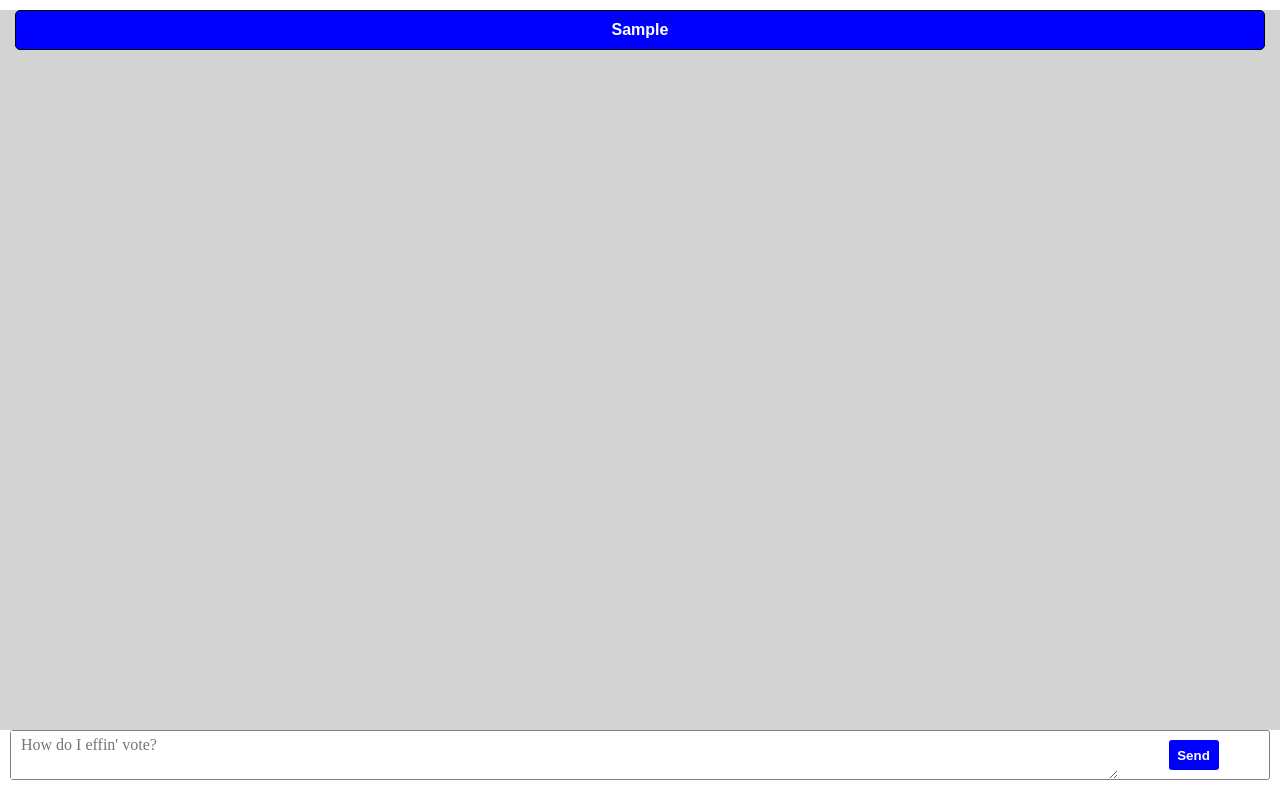
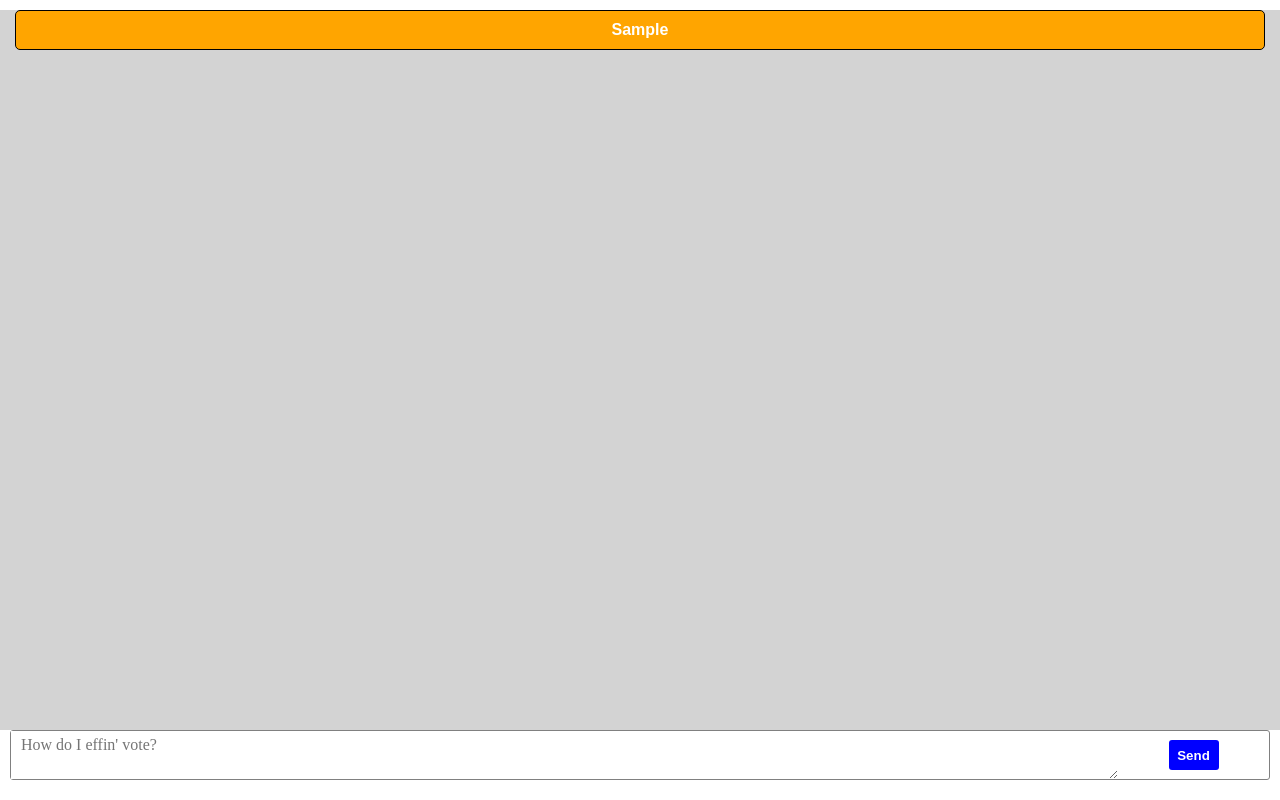
Before and after one commit to tomerovadia/EffingVoteOld, a React (Create React App) app: page / in a window 1280 px wide. Both pictures are taken after typing "Sample" into the empty fields and a click on the button "Send". Built offline with nearby package versions, Linux system fonts and the light colour scheme; no server answers.

Commit message:
Add basic functionality for differentiating sent/received messages

```diff
--- a/src/App.js
+++ b/src/App.js
@@ -4,7 +4,7 @@ import { withRouter } from 'react-router';
 import logo from './logo.svg';
 import './App.css';
 import { fetchBlah, fetchSocketClient } from './actions/actions';
-import { RECEIVE_MESSAGE } from './actions/actions.js';
+import { RECEIVE_MESSAGE, MessageTypeEnum } from './actions/actions.js';
 import Message from './message';
 
 class App extends React.Component {
@@ -38,13 +38,17 @@ class App extends React.Component {
     this.props.store.dispatch({
       type: RECEIVE_MESSAGE,
       message: this.state.message,
+      messageType: MessageTypeEnum.SENT,
     });
     this.setState({message: ""});
   }
 
   render() {
     this.content = this.props.messages.map((message, i) => {
-      return <Message key={i} message={message} />
+      return <Message key={i}
+        message={message.message}
+        messageType={message.messageType}
+      />
     });
 
     return <div className="main-chat">
--- a/src/actions/actions.js
+++ b/src/actions/actions.js
@@ -5,6 +5,8 @@ import * as BlahAPIUtil from '../util/blah_api_util';
 export const RECEIVE_BLAH = 'RECEIVE_BLAH';
 export const RECEIVE_SOCKET_CLIENT = 'RECEIVE_SOCKET_CLIENT';
 export const RECEIVE_MESSAGE = 'RECEIVE_MESSAGE';
+export const MessageTypeEnum = Object.freeze({"SENT":0, "RECEIVED":1,});
+
 
 // Regular object action creators
 
--- a/src/index.js
+++ b/src/index.js
@@ -4,7 +4,7 @@ import './index.css';
 import Root from './Root';
 import * as serviceWorker from './serviceWorker';
 import { configureStore } from './store/store.js';
-import { RECEIVE_MESSAGE } from './actions/actions.js';
+import { RECEIVE_MESSAGE, MessageTypeEnum } from './actions/actions.js';
 
 const store = configureStore();
 
@@ -13,6 +13,7 @@ export const receiveMessage = (message) => {
   store.dispatch({
     type: RECEIVE_MESSAGE,
     message,
+    messageType: MessageTypeEnum.RECEIVED,
   });
 }
 
--- a/src/message.js
+++ b/src/message.js
@@ -1,11 +1,18 @@
 import React from 'react';
 import './messages.css';
+import { RECEIVE_MESSAGE, MessageTypeEnum } from './actions/actions.js';
 
 export default (props) => {
+  var messageTypeClassName;
+  if(props.messageType === MessageTypeEnum.SENT) {
+    messageTypeClassName = "sent-message-bubble";
+  } else if (props.messageType === MessageTypeEnum.RECEIVED) {
+    messageTypeClassName = "received-message-bubble";
+  }
 
   return (
     <div className='message-container'>
-      <div className='message-bubble'>
+      <div className={`message-bubble ${messageTypeClassName}`}>
         <p>{props.message}</p>
       </div>
     </div>
--- a/src/messages.css
+++ b/src/messages.css
@@ -13,3 +13,11 @@
   font-weight: 550;
   font-family: sans-serif;
 }
+
+.received-message-bubble {
+  background-color: green;
+}
+
+.sent-message-bubble {
+  background-color: orange;
+}
--- a/src/reducers/chat_reducer.js
+++ b/src/reducers/chat_reducer.js
@@ -22,7 +22,10 @@ export default (oldState = _initialState, action) => {
       return newState;
 
     case RECEIVE_MESSAGE:
-      newState.messages.push(action.message);
+      newState.messages.push({
+        message: action.message,
+        messageType: action.messageType,
+      });
       return newState;
 
     default:
```
